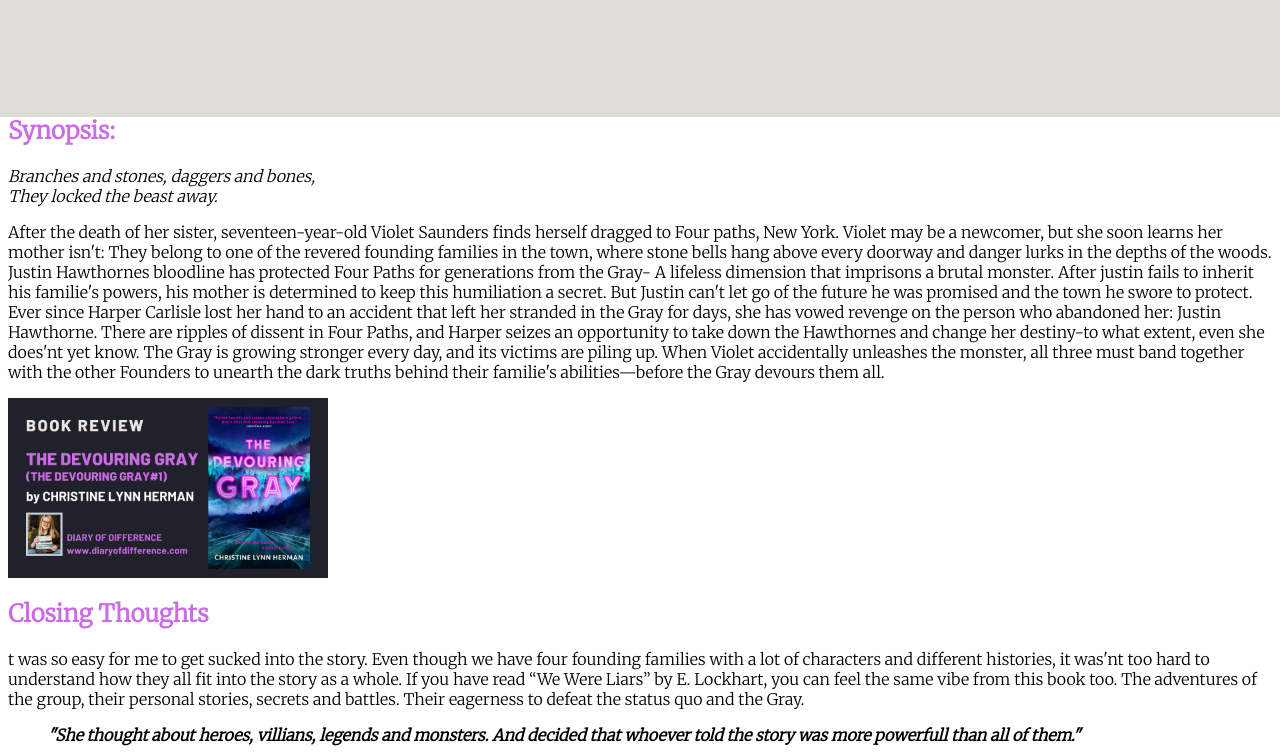
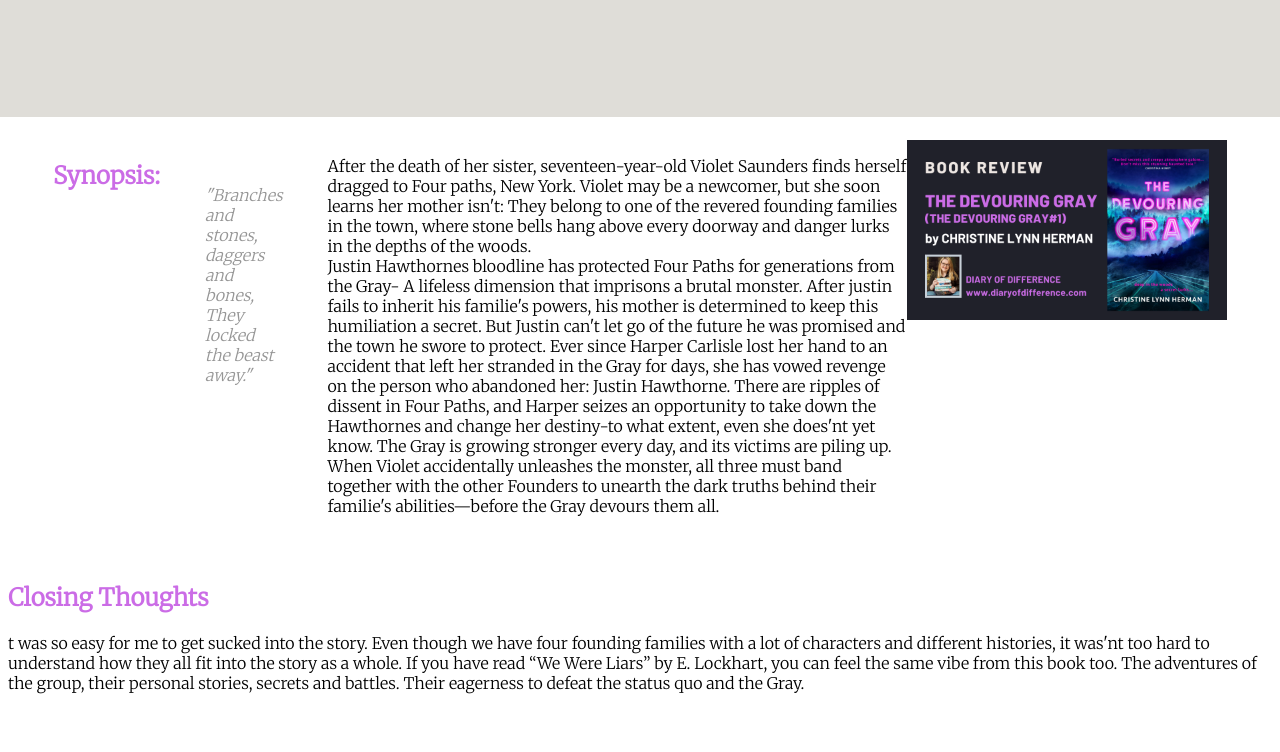
Before and after one commit to razseed/ProjectDiary, a plain HTML site: page bookreviews/thedevouringgray.html in a window 1280 px wide. Shown: the part 1124-1876 px from the top of the page. Drawn offline with Linux system fonts and the light colour scheme.

Commit message:
quick update

```diff
--- a/bookreviews/bookstyles.css
+++ b/bookreviews/bookstyles.css
@@ -85,6 +85,22 @@
     font-family:'Merriweather', serif, sans-serif;
 }
 
+.midSection {
+   display:flex;
+   justify-content: space-evenly;
+   padding: 30px;
+   margin: 15px;
+
+}
+
+.quote {
+   font-weight: 500;
+   padding: 30px;
+   margin: 15px;
+   color: rgba(150, 150, 150, 1.0);
+   font-style: italic;
+}
+
 .sidenav {
     height: 100%; /* 100% Full-height */
     width: 0; /* 0 width - change this with JavaScript */
--- a/bookreviews/thedevouringgray.html
+++ b/bookreviews/thedevouringgray.html
@@ -34,7 +34,7 @@
       I love a trope when a new person comes to town. And add to this a small town with founding families that all keep secrets.
       Very creepy small town setting and danger looming. I loved this book and can't wait for the next one.
   </p>
-  <img src="../photos/ChristineLynnHerman.jpg" alt="Auther Photo" height=40% vp>
+  <img src="../photos/ChristineLynnHerman.jpg" alt="Auther Photo">
  </div> <!--End of Background wrapper-->
  <div class="topSectionBackground2"><!--Second half of the first wrapper for 2 rows of flexbox-->
 
@@ -67,8 +67,8 @@
 
 <div class="midSection">
 <h2>Synopsis:<br></h2>
-<p><em>Branches and stones, daggers and bones,<br>
-They locked the beast away.</em></p>
+<p class="quote"><em>"Branches and stones, daggers and bones,<br>
+They locked the beast away."</em></p>
 
 <p>
     After the death of her sister, seventeen-year-old Violet Saunders finds herself dragged to
```
